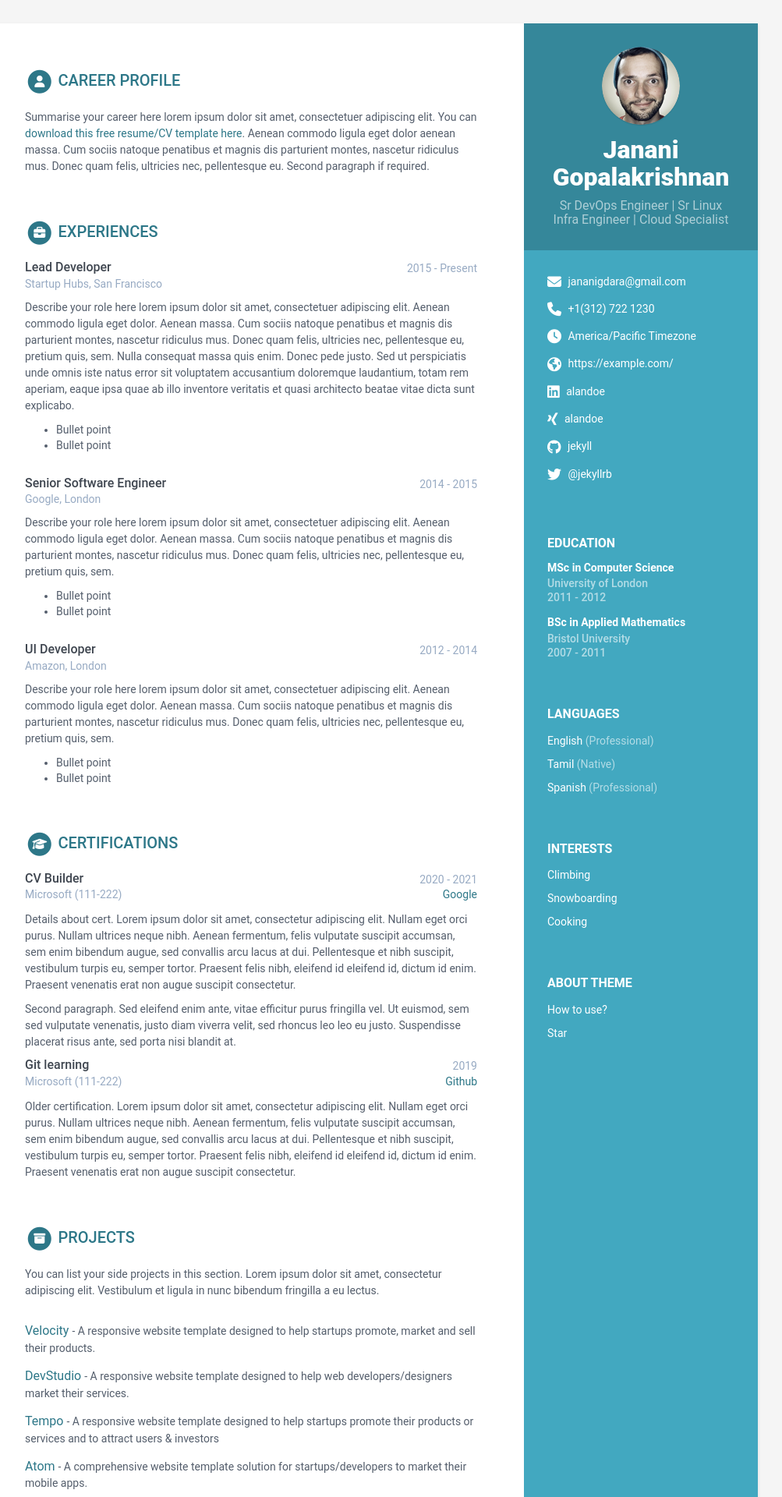
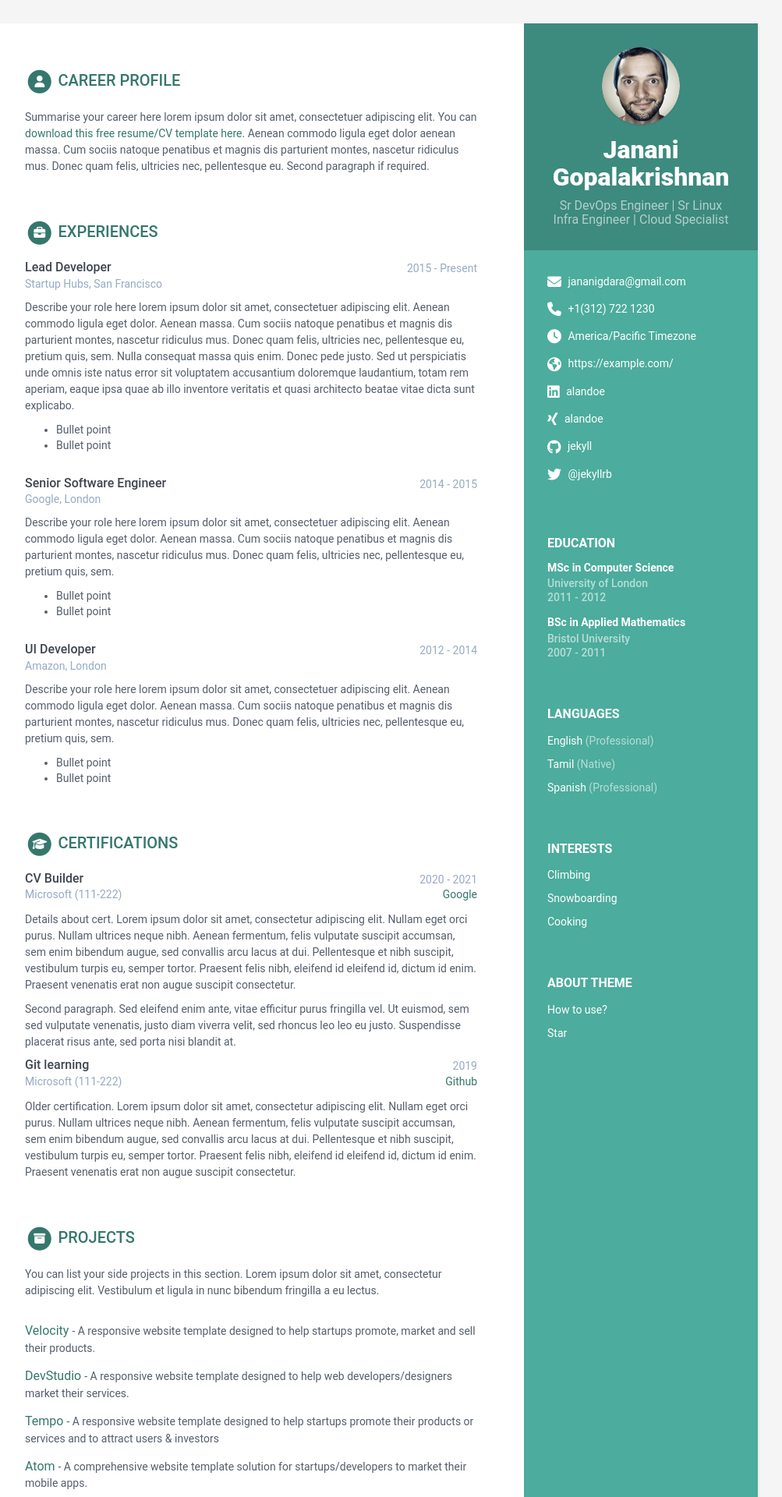
Before and after one commit to Jananimpg/portfolio, a Jekyll site: the page built from index.html, in a window 1280 px wide. Shown: the top 1920 px of the page at 78% size, without its empty margins (168-1171 px from the left). Built offline with Jekyll 4.4.1, drawn with Linux system fonts in a browser that asks for light colours.

Commit message:
Update _config.yml

```diff
--- a/_config.yml
+++ b/_config.yml
@@ -10,7 +10,7 @@ url: 'http://webjeda.com'
 
 description: A beautiful Jekyll theme for creating resume
 # Style will be applied only after restarting the build or serve. Just choose one of the options.
-theme_skin: blue # blue turquoise green berry orange ceramic teal oceanstale
+theme_skin: turquoise # blue turquoise green berry orange ceramic teal oceanstale
 chrome_mobile_color: #use hex colors (ex:#1976d2) or leave empty if you don't want a color for chrome mobile searchbar
 
 # Tracker
```
